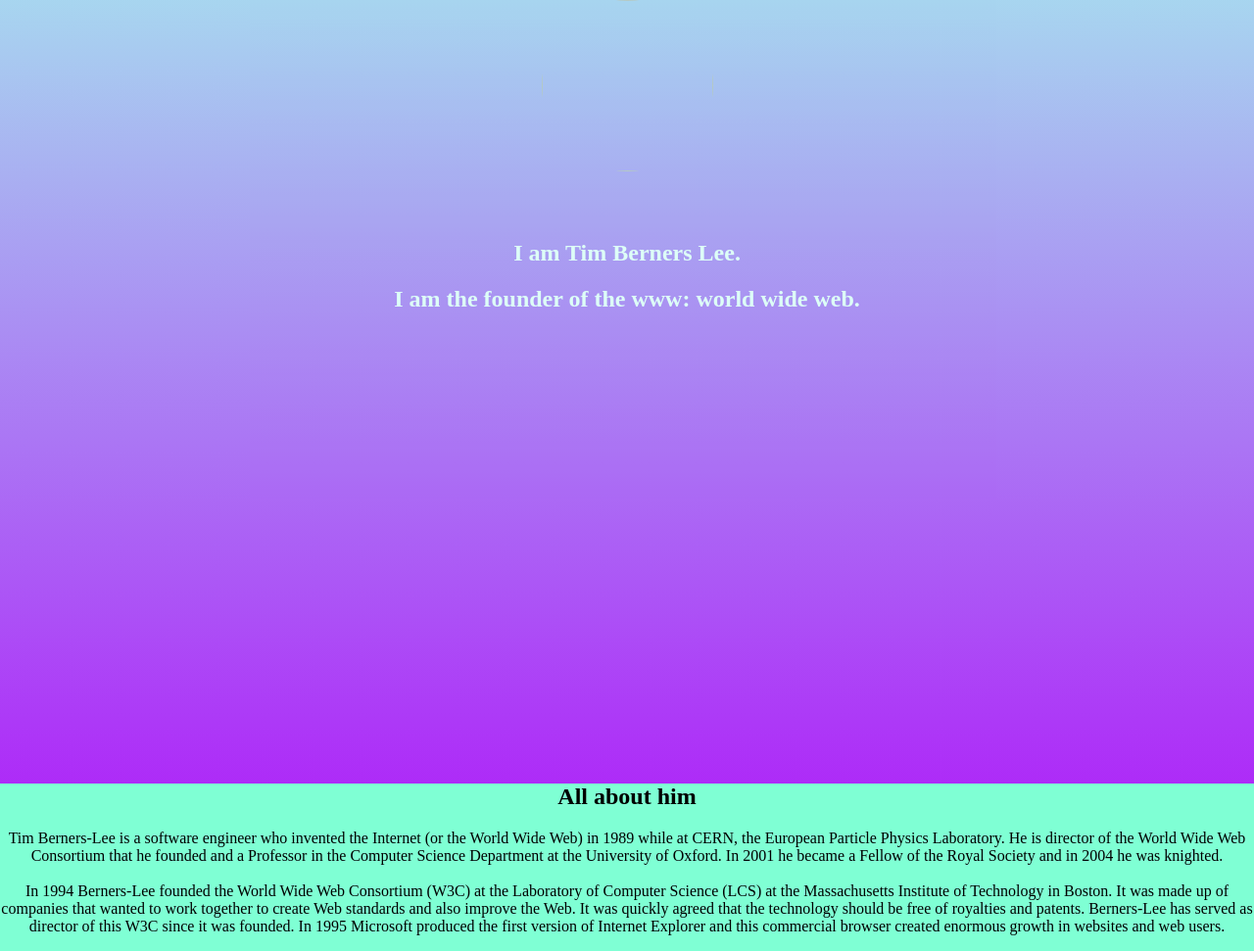
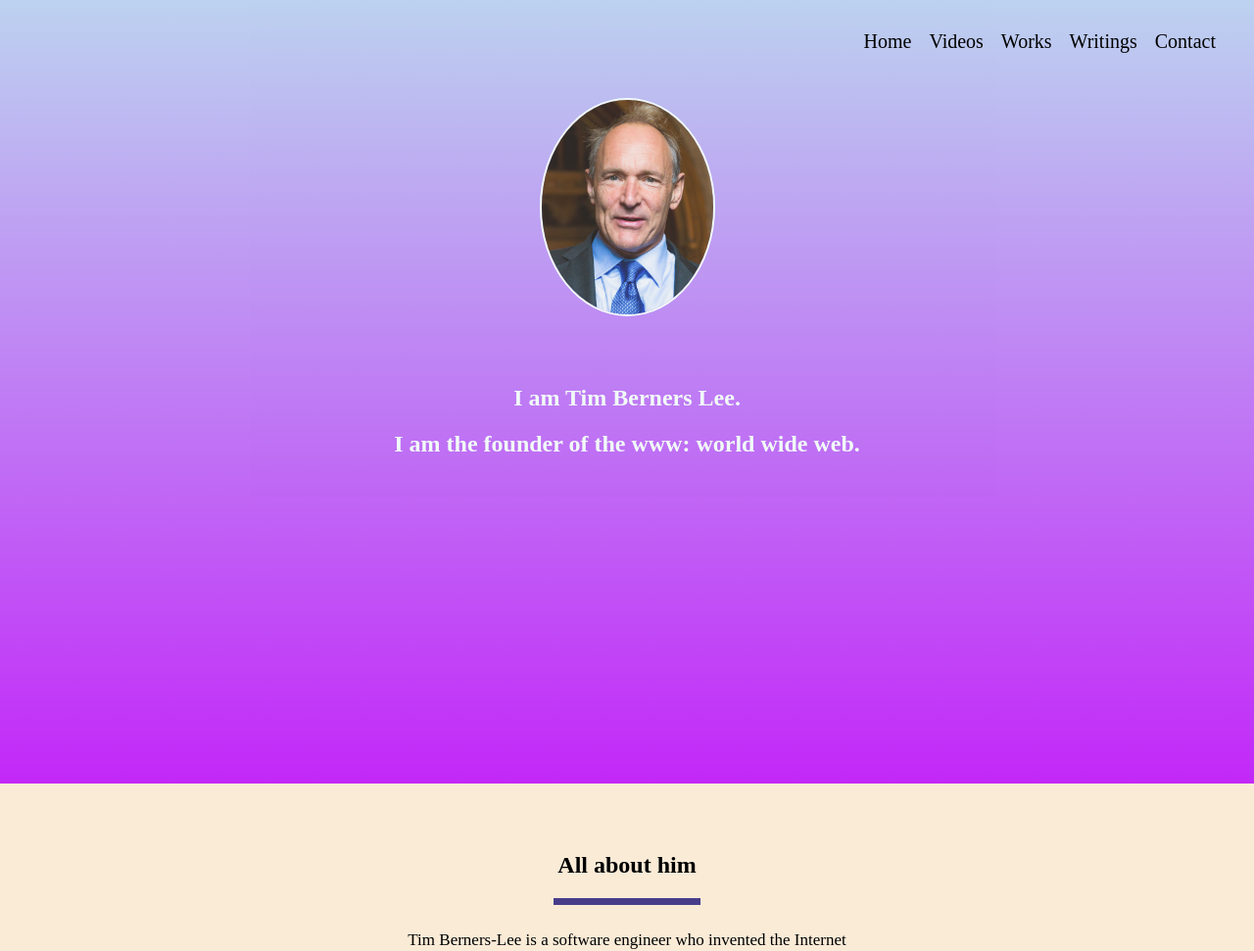
Before and after one commit to Shalini271/STBL, a plain HTML site: page index.html in a window 1280 px wide. Shown: the top 971 px of the page at 98% size. Drawn offline with Linux system fonts and the light colour scheme.

Commit message:
Add files via upload

```diff
--- a/index.html
+++ b/index.html
@@ -4,9 +4,26 @@
 <link rel="stylesheet" href="style.css">
 </head>
 <body>
+    <ul class="menu">
+        <li class="item">
+            Home
+        </li>
+         <li class="item">
+            Videos
+        </li>
+         <li class="item">
+            Works
+        </li>
+         <li class="item">
+            Writings
+        </li>
+         <li class="item">
+            Contact
+        </li>
+    </ul>
     <section id="welcome">
         <div class="parallex-inner">
-            <img id="Tim" src="STBL img.jpg">
+            <img src="Sir_Tim_Berners-Lee_(cropped).jpg" id="Tim">
             <h1>I am Tim Berners Lee.</h1>
             <h2>I am the founder of the www: world wide web.</h2>
         </div>
--- a/style.css
+++ b/style.css
@@ -1,26 +1,60 @@
 body{
     text-align:center;
-    background-color: aquamarine;
+    background-color:antiquewhite;
     margin:0px;
-    padding-top:800px;
 }
 #Tim{
     width:175px;
     margin-bottom: 50px;
     border-radius: 50%;
+    margin-top: 100px;
+    border:solid 2px;
 }
 #welcome{
-    position:absolute;
     overflow: hidden;
     height: 800px;
     color: azure;
-    left:0;
-    top:0;
-    bottom:0;
-    right:0;
     opacity:0.83;
     background:linear-gradient(#b0cdf5 0% , #b700ff 100%);
     display:table;
     width:100%;
     height:100%;
 }
+.menu{
+    list-style: none;
+    position: absolute;
+    top: 10px;
+    right: 30px;
+    cursor: pointer;
+    z-index: 10;
+}
+.item{
+    float: left;
+    padding-right:9px;
+    padding-left: 9px;
+    padding-top: 5px;
+    padding-bottom: 5px;
+    font-family: serif;
+    font-size: 20px;
+    }
+.item:hover{
+    font-size:25px;
+}
+.line{
+    background-color: darkslateblue;
+    width:150px;
+    height:7px;
+    margin:auto;
+}
+#bio{
+    padding:50px;
+}
+p{
+    max-width: 450px;
+    margin:25px auto;
+    font-size:17px;
+    line-height: 1.3;
+
+
+
+}
```
